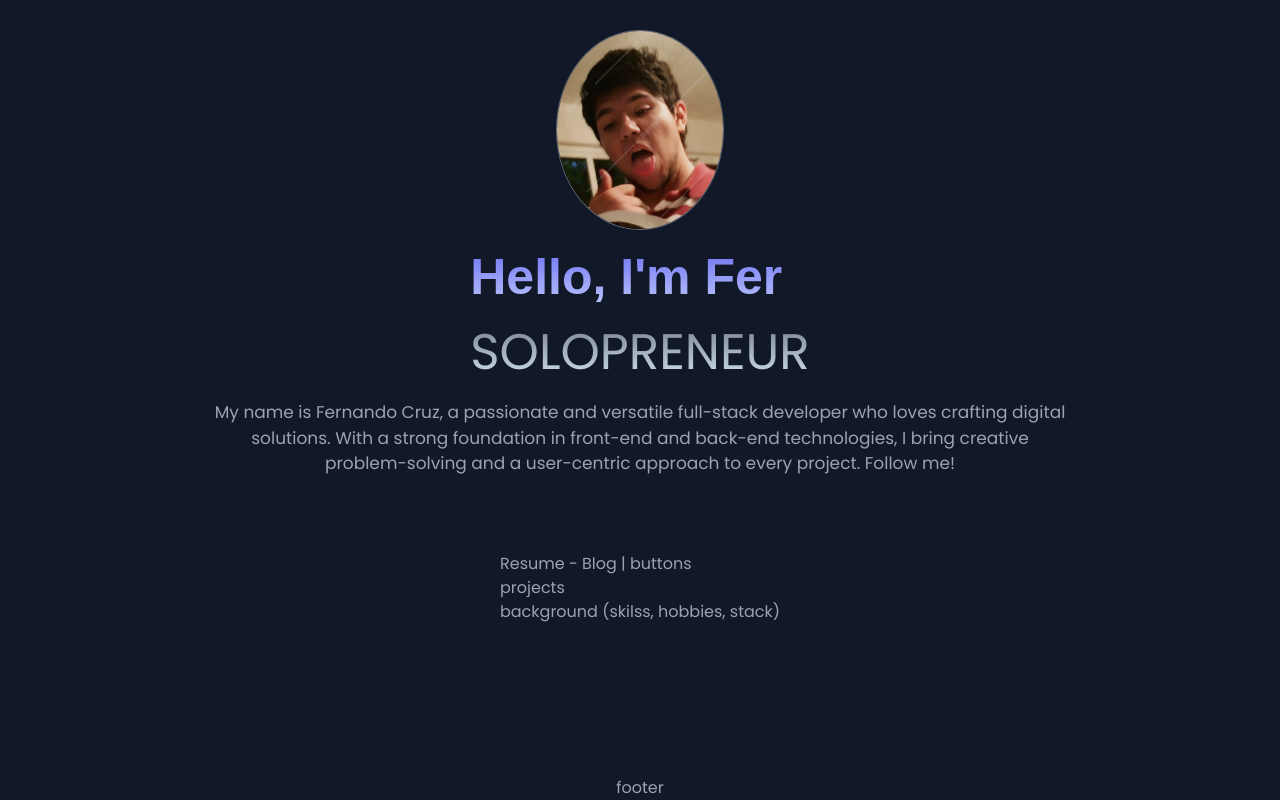
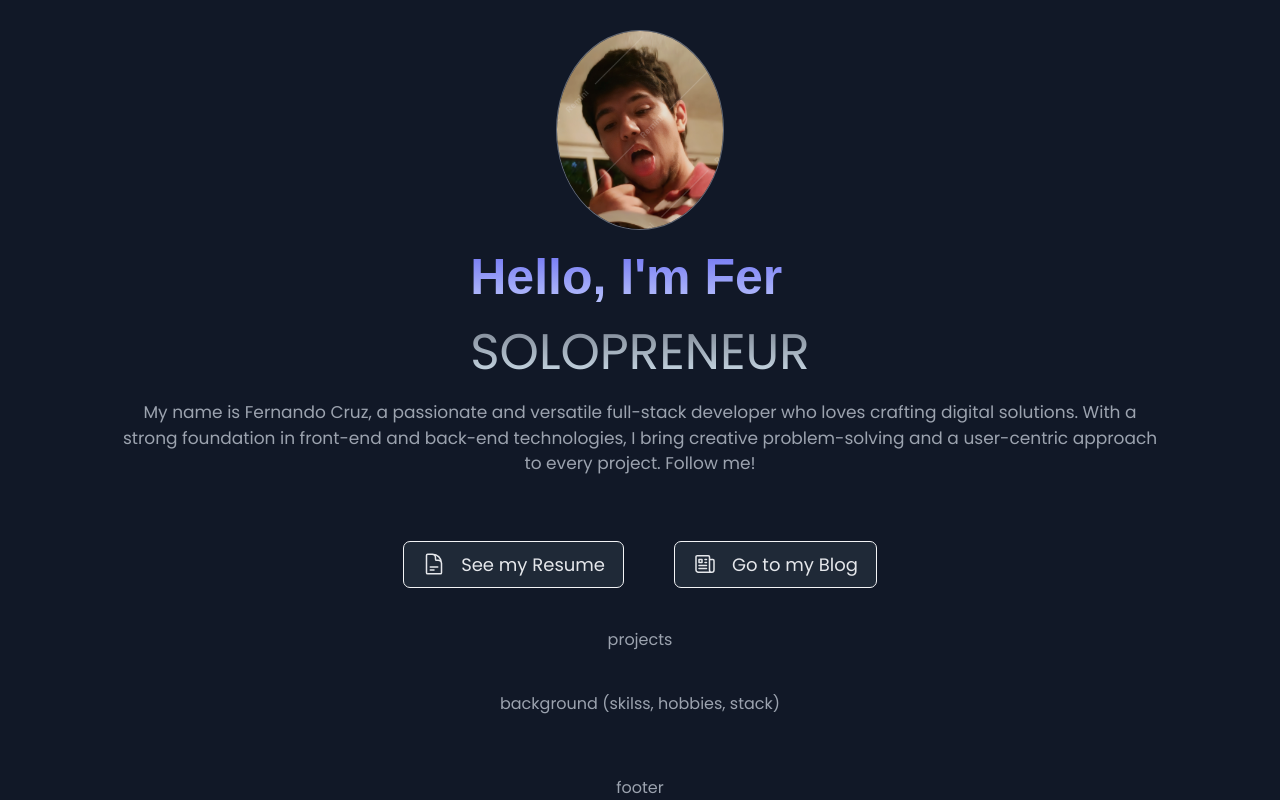
Before and after one commit to fkurusu7/bloggy-ui, a React (Vite) app: page /me in a window 1280 px wide. Built offline with nearby package versions, Linux system fonts and the light colour scheme; a web font is replaced by a local one.

Commit message:
add me header and me main links to resume and blog

```diff
--- a/src/features/me/Me.tsx
+++ b/src/features/me/Me.tsx
@@ -1,16 +1,13 @@
 import MeHeader from './MeHeader';
+import MeMain from './MeMain';
 
 function Me() {
   return (
-    <div className="container-me">
+    <>
       <MeHeader />
-      <main className="me-main">
-        <section className="me-social">Resume - Blog | buttons</section>
-        <section className="me-projects">projects</section>
-        <section className="me-background">background (skilss, hobbies, stack)</section>
-      </main>
+      <MeMain />
       <footer className="me-footer">footer</footer>
-    </div>
+    </>
   );
 }
 
--- /dev/null
+++ b/src/features/me/MeCTA.tsx
@@ -0,0 +1,18 @@
+import { Link } from 'react-router-dom';
+import { HiOutlineDocumentText, HiOutlineNewspaper } from 'react-icons/hi2';
+
+function MeCTA() {
+  return (
+    <section className="me-social__cta">
+      <Link to={''} className="me-social__cta-link">
+        <HiOutlineDocumentText /> <span>See my Resume</span>
+      </Link>
+      <Link to={''} className="me-social__cta-link">
+        <HiOutlineNewspaper />
+        <span>Go to my Blog</span>
+      </Link>
+    </section>
+  );
+}
+
+export default MeCTA;
--- /dev/null
+++ b/src/features/me/MeMain.tsx
@@ -0,0 +1,15 @@
+import MeCTA from './MeCTA';
+
+function MeMain() {
+  return (
+    <div className="me-social">
+      {/* Buttons to Blog and Resume */}
+      <MeCTA />
+
+      <section className="me-projects">projects</section>
+      <section className="me-background">background (skilss, hobbies, stack)</section>
+    </div>
+  );
+}
+
+export default MeMain;
--- a/src/styles/base/_reset.scss
+++ b/src/styles/base/_reset.scss
@@ -18,7 +18,6 @@ button {
 }
 
 a {
-  color: inherit;
   text-decoration: none;
 }
 
--- a/src/styles/me/_me-layout.scss
+++ b/src/styles/me/_me-layout.scss
@@ -3,10 +3,9 @@
   flex-direction: column;
   justify-content: space-between;
   align-items: center;
-
+  column-gap: 4rem;
   background-color: var(--color-grey-50);
   color: var(--color-grey-500);
-
   min-height: 100vh;
   width: 100%;
   padding: 0 9rem;
@@ -15,9 +14,9 @@
 .me {
   &-header {
     height: 50vh;
+    margin-bottom: 8rem;
     padding: 3rem;
     width: 100%;
-
     display: flex;
     flex-direction: column;
     justify-content: space-between;
@@ -59,4 +58,64 @@
       text-align: center;
     }
   }
+
+  &-social {
+    display: flex;
+    flex-direction: column;
+    align-items: center;
+    gap: 4rem;
+    width: 100%;
+
+    &__cta {
+      display: flex;
+      align-items: center;
+      justify-content: space-evenly;
+      gap: 5rem;
+
+      &-link {
+        &:link,
+        &:visited {
+          background-color: var(--color-grey-100);
+          border: 1px solid var(--color-grey-800);
+          border-radius: var(--border-radius-md);
+          color: var(--color-grey-700);
+          font-size: 1.8rem;
+          padding: 0.9rem 1.8rem;
+          transition: all 0.1s ease-out;
+
+          display: flex;
+          align-items: center;
+          gap: 1.5rem;
+        }
+
+        &:hover,
+        &:active,
+        &:active:link,
+        &:active:visited {
+          background-color: var(--color-grey-800);
+          color: var(--color-grey-100);
+        }
+
+        &:focus,
+        &:focus:link,
+        &:focus:visited {
+          transform: scale(0.9);
+        }
+
+        & svg {
+          color: var(--color-grey-700);
+          height: 2.4rem;
+          width: 2.4rem;
+          transition: all 0.1s ease-out;
+        }
+
+        &:hover svg,
+        &:active svg,
+        &:active:link svg,
+        &:active:visited svg {
+          color: var(--color-grey-100);
+        }
+      }
+    }
+  }
 }
```
Also changed, not shown: src/styles/main.scss (+4 -4 lines).
